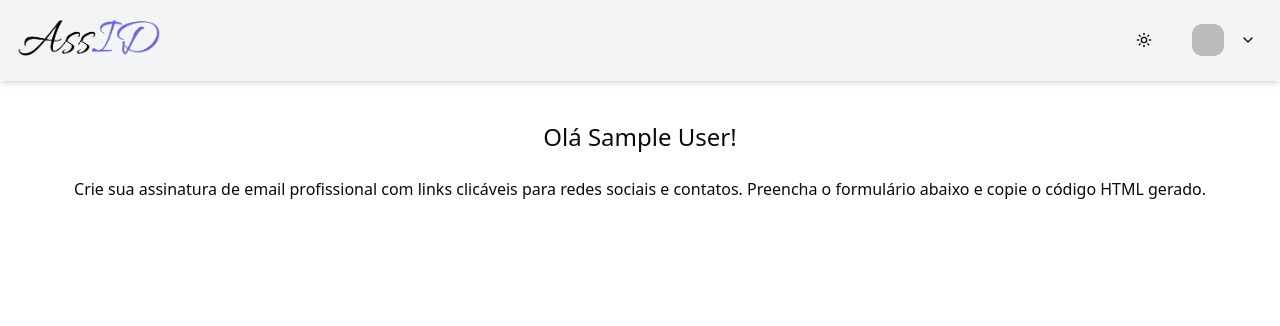
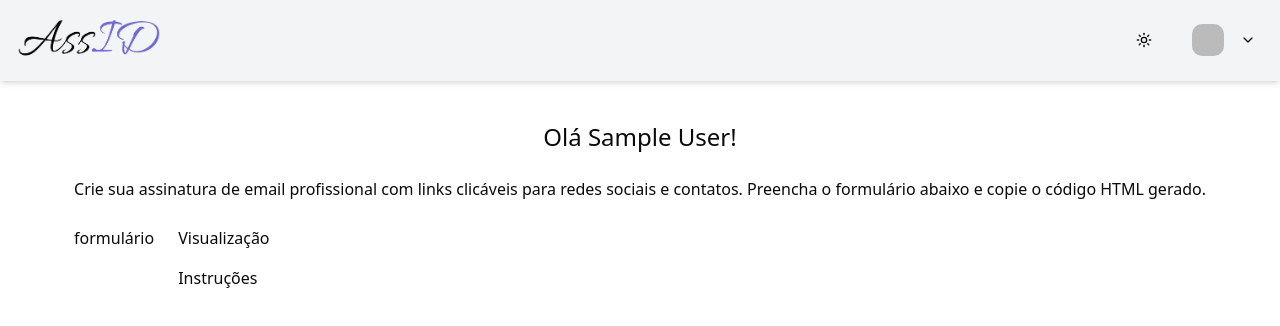
Before and after one commit to naiaraxavier/signature-generator, a Next.js app: page / in a window 1280 px wide. Shown: the top 326 px of the page. Built offline with nearby package versions, Linux system fonts and the light colour scheme; no server answers; sample sign-in values are in the browser's storage.

Commit message:
feat: initial form

```diff
--- a/app/(root)/page.tsx
+++ b/app/(root)/page.tsx
@@ -6,6 +6,7 @@ import { useEffect, useState } from "react";
 import { Loader } from "lucide-react";
 import { useUser } from "@/contexts/user-context";
 import { useRouter } from "next/navigation";
+import { Form } from "@/components/body/form";
 
 const HomePage = () => {
   const { resolvedTheme } = useTheme();
@@ -39,15 +40,29 @@ const HomePage = () => {
     <div className="flex flex-col items-center justify-items-center min-h-screen gap-10">
       <Header />
 
-      <main className="flex flex-col gap-[25px] row-start-2 items-center sm:items-start">
-        <div className="flex flex-col gap-6 text-center">
+      <main className="flex flex-col gap-[25px] row-start-2 items-center justify-center sm:items-start">
+        <section className="flex flex-col gap-6 text-center">
           <h1 className="text-2xl">Olá {user.name || "Visitante"}!</h1>
           <p>
             Crie sua assinatura de email profissional com links clicáveis para
             redes sociais e contatos. Preencha o formulário abaixo e copie o
             código HTML gerado.
           </p>
-        </div>
+        </section>
+
+        <section className="flex gap-6">
+          <div>
+            <Form />
+          </div>
+          <div className="flex flex-col gap-4">
+            <div>
+              <p>Visualização</p>
+            </div>
+            <div>
+              <p>Instruções</p>
+            </div>
+          </div>
+        </section>
       </main>
 
       <footer className="row-start-3 flex gap-[24px] flex-wrap items-center justify-center">
--- /dev/null
+++ b/components/body/form.tsx
@@ -0,0 +1,7 @@
+export const Form = () => {
+  return (
+    <form>
+      <p>formulário</p>
+    </form>
+  );
+};
```
